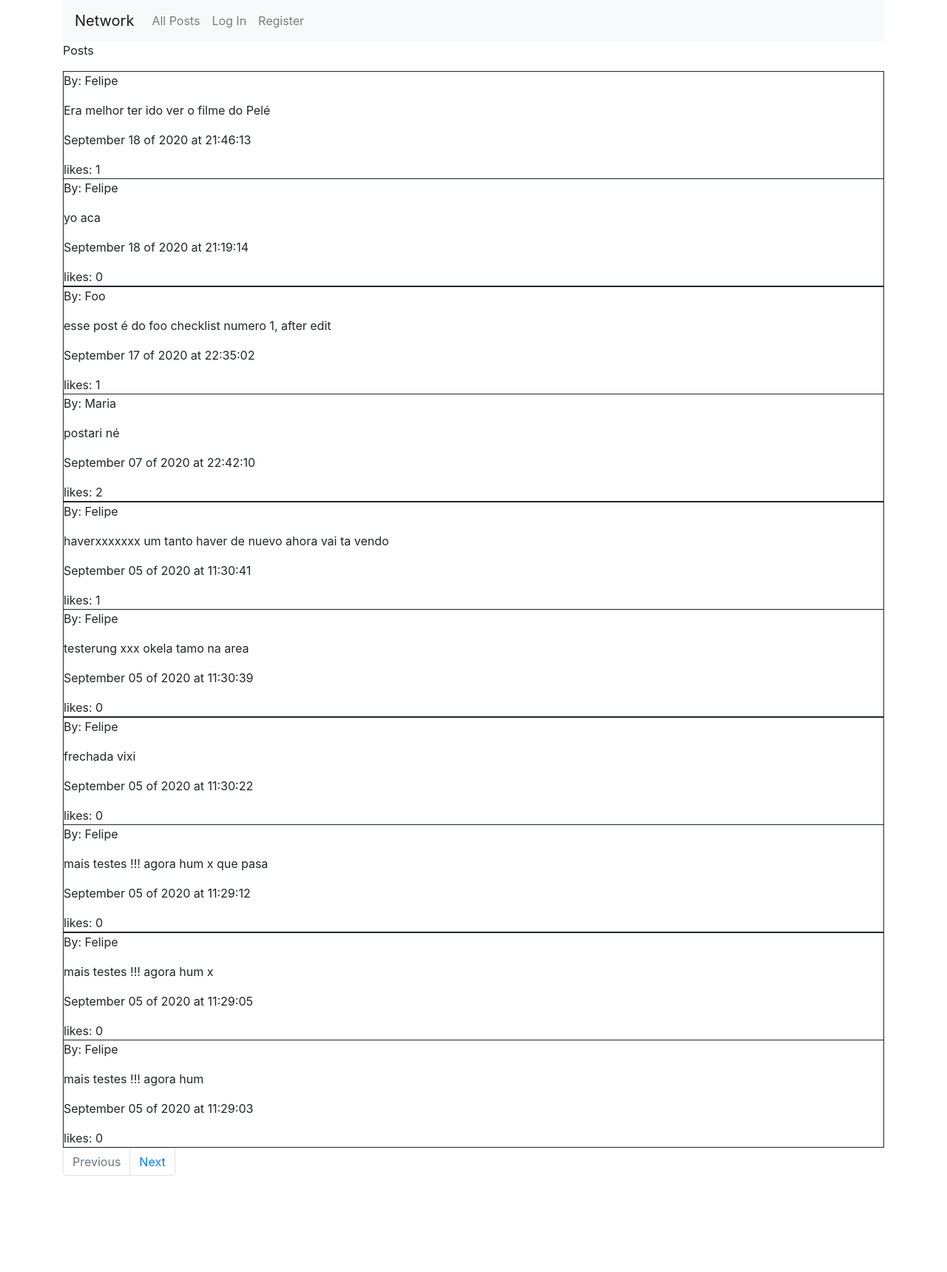
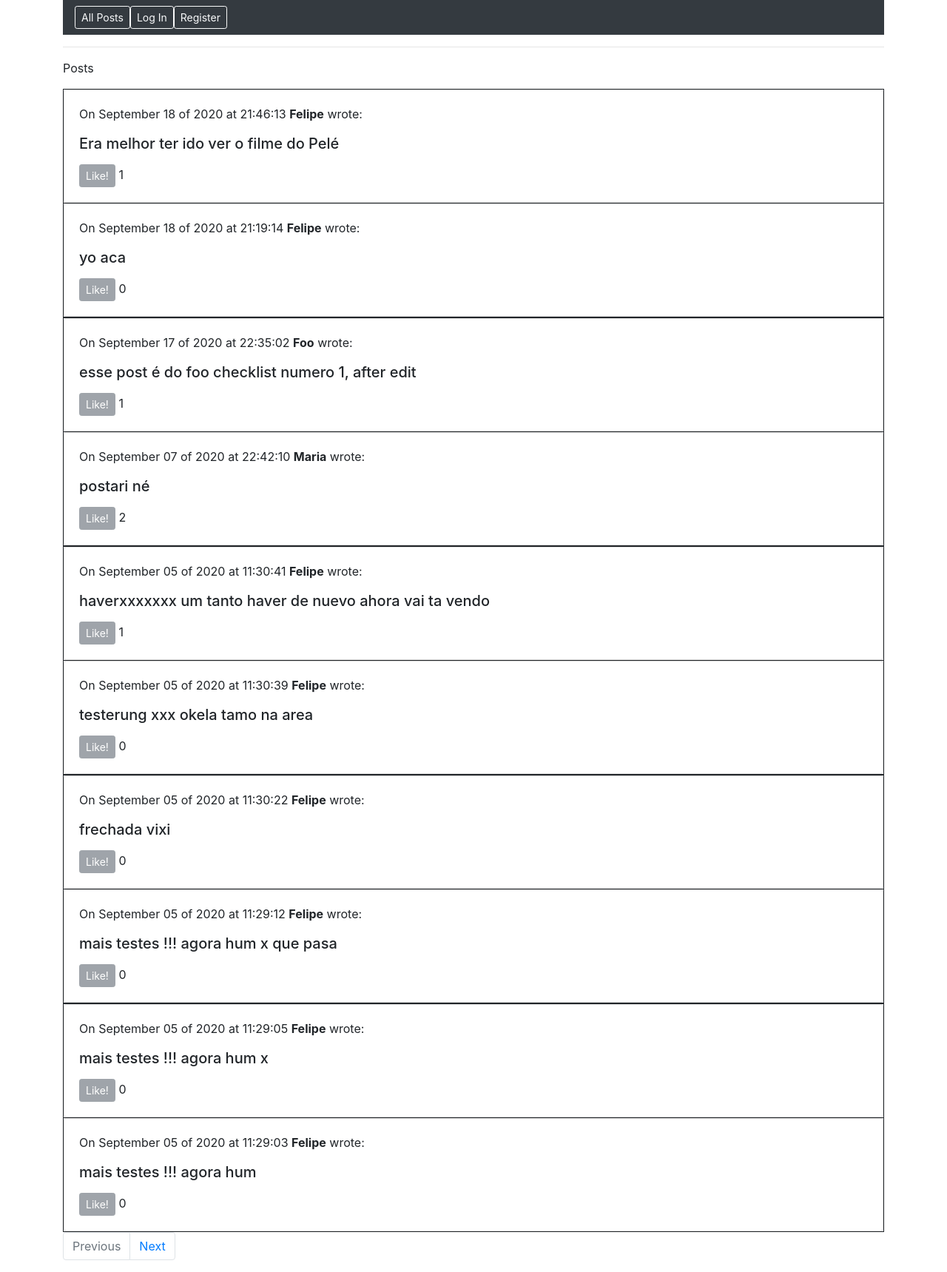
Before and after one commit to felipeinoue/network, a Django app: page / in a window 1280 px wide. Shown: the whole page at 74% size. Before the commit the page ends 1589 px from the top, so only its background shows below. Run offline with Django 3.2, Linux system fonts and the light colour scheme; data comes from the database, SQL or seed files in the repository; both versions use the stored data as it was after the commit; some libraries are stand-ins or nearby versions.

Commit message:
stying parcial

```diff
--- a/network/static/network/lib.js
+++ b/network/static/network/lib.js
@@ -19,31 +19,36 @@ function load_posts(user_id, Amethod, APage) {
         const user_json = JSON.parse(document.getElementById('user-data').textContent);
         let edit_button = "";
         if (user_json['id'] === contents.owner_id) {
-          edit_button = `<button class="edit">Edit</button>`+
+          edit_button =
+          `<button class="btn btn-outline-primary btn-sm" id="edit${contents.id}">Edit</button>`+
           `<textarea style="display: none;" class="form-control" rows="3">${contents.content}</textarea>`+
-          `<button style="display: none;" class="save_edit" data-value="${contents.id}">Save</button>`;
+          `<button style="display: none;" class="btn btn-outline-primary btn-sm" data-value="${contents.id}" id="save_edit${contents.id}">Save</button>`;
         }
 
-        let like_text = "";
+        let like_active = "";
         let like_button = "";
         if (user_json['id']) {
           if (contents.likes_users.indexOf(user_json['id']) > -1) {
-            like_text = 'Unlike';
-          } else {
-            like_text = 'Like';
+            like_active = 'active';
           }
-          like_button = `<button class="like_button" data-value="${contents.id}">${like_text}</button>`
+          like_button = `<button class="btn btn-outline-success btn-sm ${like_active}" id="like_button${contents.id}" data-value="${contents.id}">Like!</button>`
+        } else {
+          like_button = `<button class="btn btn-secondary btn-sm" disabled>Like!</button>`
         }
 
-        post.innerHTML = `<p>By: ${contents.owner_name}</p>` +
-                        `<p><div>`+
-                          `<div>${contents.content}</div>`+
-                          `${edit_button}`+
-                        `</div></p>` +
-                        `<p>${contents.timestamp}</p>` +
-                        `<div>`+
-                          `<div id="post_like${contents.id}">likes: ${contents.likes}</div>`+
-                          `${like_button}`+
+        post.innerHTML =
+                        `<div class="card">` +
+                          `<div class="card-body">` +
+                            `<p class="card-text">On ${contents.timestamp} <strong>${contents.owner_name}</strong> wrote:</p>` +
+                            `<div>`+
+                              `<h5 class="card-title">${contents.content}</h5>` +
+                              `${edit_button}`+
+                            `</div>`+
+                            `<p></p>`+
+                            `<div>`+
+                              `<div id="post_like${contents.id}">${like_button}  ${contents.likes}</div>`+
+                            `</div>`+
+                          `</div>` +
                         `</div>`;
 
         document.querySelector('#posts-view').append(post);
@@ -72,7 +77,7 @@ document.addEventListener('click', event => {
   const element = event.target;
 
   // if click is class edit
-  if (element.className === 'edit') {
+  if (element.id.includes("edit")) {
 
     // Hide
     element.parentElement.childNodes[0].style.display = "none"; //div
@@ -85,14 +90,14 @@ document.addEventListener('click', event => {
   }
 
   // if click is class save_edit
-  if (element.className === 'save_edit') {
+  if (element.id.includes("save_edit")) {
     const post_id = parseInt(element.dataset.value);
     const data = element.parentElement.childNodes[2];
     update_post(data, post_id);
   }
 
-  // if click is class like_button
-  if (element.className === 'like_button') {
+  // if click id has like_button
+  if (element.id.includes("like_button")) {
     loads_like(element);
   }
 });
--- a/network/templates/network/index.html
+++ b/network/templates/network/index.html
@@ -7,10 +7,10 @@
 <form id="newpost-form">
     <!-- {% csrf_token %} -->
     <div class="form-group">
-        <p>New Post</p>
+        <p class="text-primary"><strong>New Post</strong></p>
         <textarea class="form-control" id="newpost-content" rows="3"></textarea>
     </div>
-    <button type="submit">Post</button>
+    <button type="submit" class="btn btn-primary">Post</button>
 </form>
 
 <hr>
--- a/network/templates/network/layout.html
+++ b/network/templates/network/layout.html
@@ -11,7 +11,29 @@
     </head>
     <body class="container">
 
-        <nav class="navbar navbar-expand-lg navbar-light bg-light">
+        <nav class="navbar navbar-expand-lg navbar-dark bg-dark">
+            <button class="navbar-toggler" type="button" data-toggle="collapse" data-target="#navbarText" aria-controls="navbarText" aria-expanded="false" aria-label="Toggle navigation">
+            <span class="navbar-toggler-icon"></span>
+            </button>
+            <div class="collapse navbar-collapse" id="navbarText">
+                <ul class="navbar-nav mr-auto">
+                    {% if user.is_authenticated %}
+                    <a class="btn btn-sm btn-outline-light" href="{% url 'profile' user.id %}"><strong>{{ user.username }}</strong></a>
+                    {% endif %}
+                    <a class="btn btn-sm btn-outline-light" href="{% url 'index' %}">All Posts</a>
+                    {% if user.is_authenticated %}
+                    <a class="btn btn-sm btn-outline-light" href="{% url 'following' %}">Following</a>
+                    <a class="btn btn-sm btn-outline-light" href="{% url 'logout' %}">Log Out</a>
+                    {% else %}
+                    <a class="btn btn-sm btn-outline-light" href="{% url 'login' %}">Log In</a>
+                    <a class="btn btn-sm btn-outline-light" href="{% url 'register' %}">Register</a>
+                    {% endif %}
+                </ul>
+            </div>
+        </nav>
+        <hr>
+
+        <!-- <nav class="navbar navbar-expand-lg navbar-light bg-light">
             <a class="navbar-brand" href="#">Network</a>
 
             <div>
@@ -41,7 +63,7 @@
                 {% endif %}
               </ul>
             </div>
-          </nav>
+          </nav> -->
 
         <div class="body">
             {{ user_json|json_script:"user-data" }}
```
Also changed, not shown: db.sqlite3.
